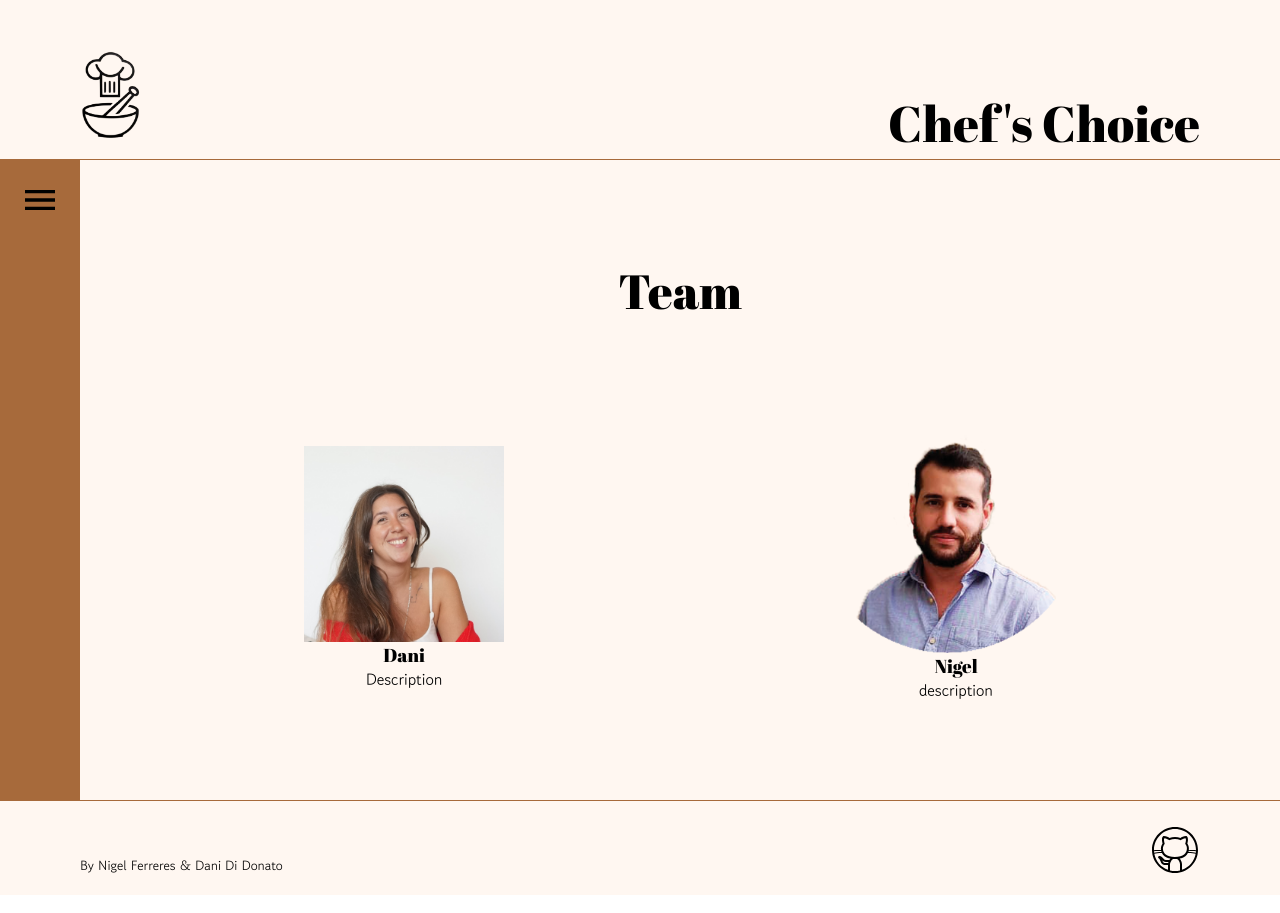
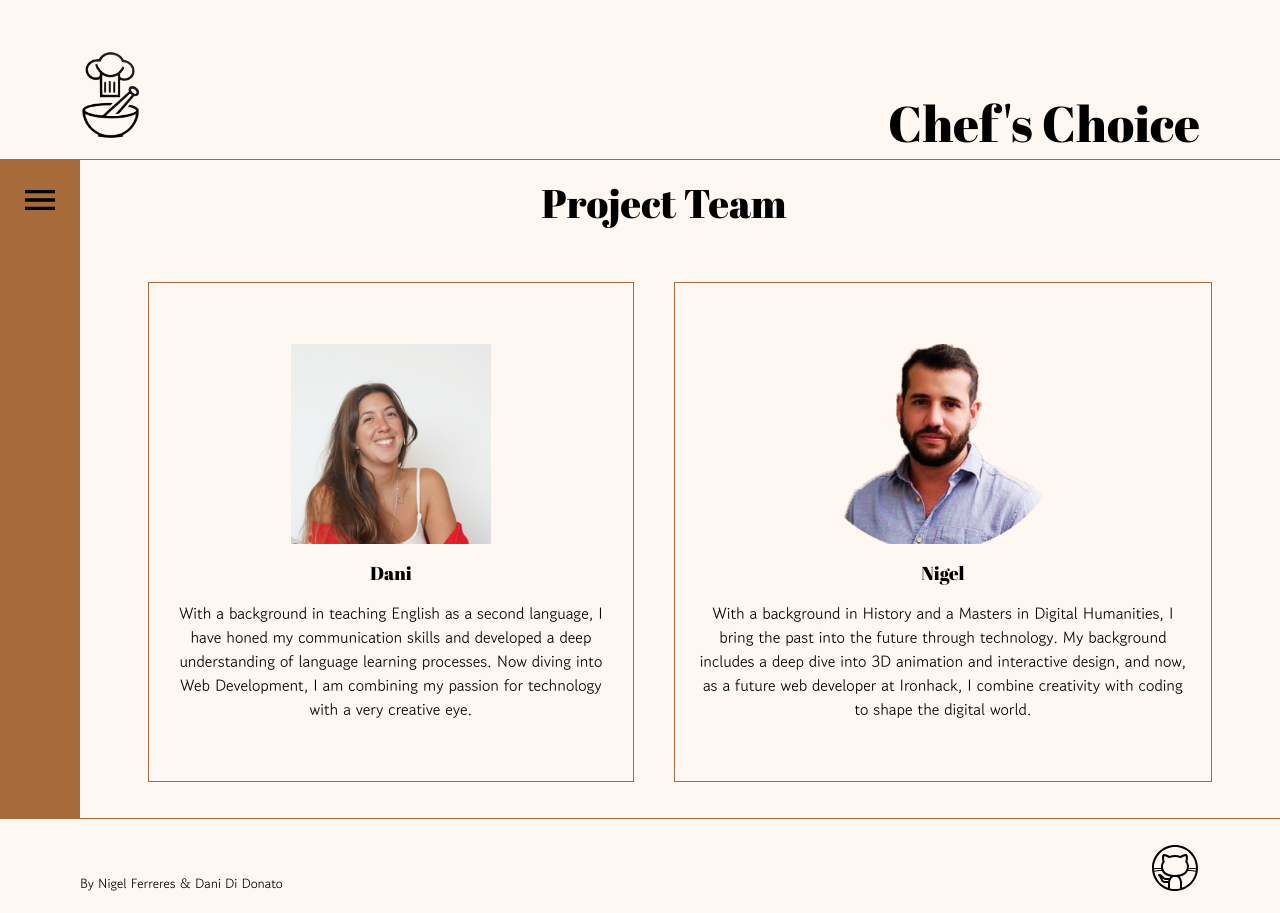
Before and after one commit to didonatodani/chefs-choice-app, a React (Vite) app: page /about in a window 1280 px wide. Built offline with nearby package versions, Linux system fonts and the light colour scheme.

Commit message:
project finished

```diff
--- a/src/App.css
+++ b/src/App.css
@@ -20,6 +20,7 @@ p, etc: font-family: "Gowun Dodum", sans-serif;
 
 .btn{
     width: 100%;
+    max-width: 600px;
     height: 26px;
     border: none;
     background-color: #a76a3b;
--- a/src/components/NewRecipe/NewRecipe.css
+++ b/src/components/NewRecipe/NewRecipe.css
@@ -25,15 +25,16 @@
 
     }
 
-    #form-btn {
+    .form-btn {
         width: 100%;
+        max-width: 600px;
         height: 26px;
         border: none;
         background-color: #a76a3b;
         color: #FFF7F1;
     }
 
-    #form-btn:hover {
+    .form-btn:hover {
         background-color: #FFF7F1;
         border: 2px #a76a3b solid;
         color: #a76a3b;
@@ -44,6 +45,9 @@
 @media (width > 650px) {
     #form{
         width: 600px;
+        .form-btn{
+            max-width:600px;
+        }
 
     }
 }
--- a/src/components/NewRecipe/NewRecipe.jsx
+++ b/src/components/NewRecipe/NewRecipe.jsx
@@ -7,6 +7,7 @@ function NewRecipe({ recipesArray, setRecipesArray }) {
   const [calories, setCalories] = useState(0);
   const [image, setImage] = useState("");
   const [servings, setServings] = useState(0);
+  const [isAdding, setIsAdding] = useState(false);
 
   const id = useId();
 
@@ -26,6 +27,12 @@ function NewRecipe({ recipesArray, setRecipesArray }) {
   }
 
   return (
+    <>
+      {!isAdding ? (
+        <button onClick={()=>{setIsAdding(!isAdding)}} className="btn">Add a recipe!</button>
+      ) : (
+        <>
+          {" "}
           <form onSubmit={handleSubmit} id="form">
             <input style={{ display: "none" }} id={id} hidden />
             <div className="form-div">
@@ -65,11 +72,15 @@ function NewRecipe({ recipesArray, setRecipesArray }) {
               />
             </div>
             <div className="form-div">
-        <button type="submit" id="form-btn">
-          Add your recipe!
+              <button type="submit" className="form-btn">
+                Submit
               </button>
             </div>
           </form>
+          <button onClick={()=>{setIsAdding(!isAdding)}} className="form-btn btn">Cancel</button>{" "}
+        </>
+      )}
+    </>
   );
 }
 
--- a/src/components/RecipesCard/RecipesCard.css
+++ b/src/components/RecipesCard/RecipesCard.css
@@ -1,11 +1,5 @@
-/* .recipe-card, .recipe-link-div{
-    width: 200px;
-    height: 300px;
-    border: 1px red solid;
-
-} */
-
 .recipe-img{
+    margin-top: 10px;
     width: 90%;
     height: 150px;
     object-fit: cover;
--- a/src/components/RecipesList/RecipesList.css
+++ b/src/components/RecipesList/RecipesList.css
@@ -21,6 +21,7 @@
             border: none;
             background-color: #a76a3b;
             color: #FFF7F1;
+            margin-top: 5px;
         }
 
         #sort-btn:hover {
@@ -28,6 +29,7 @@
             border: 2px #a76a3b solid;
             color: #a76a3b;
         }
+
     }
     .recipe-link-div{
         width: 250px;
@@ -35,7 +37,7 @@
         border: 1px #a76a3b solid;
         display: flex;
         flex-direction: column;
-        justify-content: space-around;
+        justify-content: space-between;
         align-items: center;
         margin: 20px;
         a{
@@ -45,7 +47,12 @@
         h2{
             margin-top: 15px;
         }
+        .btn-knife{
+
+            height: 45px;
+        }
     }
+
 }
 
 @media (width > 650px) {
--- a/src/components/RecipesList/RecipesList.jsx
+++ b/src/components/RecipesList/RecipesList.jsx
@@ -1,9 +1,8 @@
-
 import RecipesCard from "../RecipesCard/RecipesCard";
-//import { useState } from "react";
 import NewRecipe from "../NewRecipe/NewRecipe";
 import { Link } from "react-router-dom";
 import "./RecipesList.css";
+import deleteButton from "../../assets/delete.svg"
 
 function RecipesList({recipesArray, setRecipesArray}) {
   console.log(recipesArray)
@@ -40,7 +39,7 @@ function RecipesList({recipesArray, setRecipesArray}) {
           <Link key={recipe.id} to={`/items/${recipe.id}`}>
             <RecipesCard recipe={recipe} recipesArray={recipesArray} setRecipesArray={setRecipesArray}/>
           </Link>
-          <button onClick={() => deleteItem(recipe.id)} className="btn">X</button>
+          <button onClick={() => deleteItem(recipe.id)} className="btn btn-knife"><img src={deleteButton} alt="knife delete button" width={"30px"}/></button>
         </div>
       ))}
     </section>
--- a/src/pages/About.css
+++ b/src/pages/About.css
@@ -23,39 +23,57 @@
   display: flex;
   flex-direction: column;
   align-items: center;
+  border: 1px solid #a76a3b;
 }
 .about-member {
   display: flex;
   flex-direction: column;
+  justify-content: center;
+  align-items: center;
+  gap: 1rem;
 }
 
 #profile-nigel, #profile-dani {
   width: 100px;
+  height: auto;
+  object-fit: cover;
 }
 
-@media (width > 650px) {
-  .about-container {
-    text-align: center;
-    padding: 1rem 3rem;
-    height: auto;
-    gap: 5rem;
+@media (width > 1024px) {
+.about-container {
+
     h2 {
-      font-size: 3rem;
+      font-size: 2.5rem;
+      margin-right: 2rem;
+
     }
-    hr{
+    /* hr{
       display: none;
     }
 
+  } */
   }
   .container-responsive {
     display: flex;
     flex-direction: row;
-    justify-content: space-around;
+    justify-content: space-between;
     align-items: center;
+    .about-member{
+      height: 500px;
+      border: 1px solid #a76a3b;
+      margin: 20px;
+      padding: 20px;
+    }
+    h2 {
+      text-align: center;
+      align-items: center;
+    }
   }
 
 
   #profile-nigel, #profile-dani {
     width: 200px;
+    height: 200px;
+
   }
 }
--- a/src/pages/About.jsx
+++ b/src/pages/About.jsx
@@ -1,27 +1,36 @@
 import "./About.css";
 import profileNigel from "../assets/Nigel-profile-img.png";
-import profileDani from "../assets/dani.jpg"
+import profileDani from "../assets/dani.jpg";
 
 function About() {
   return (
     <div className="about-container">
-      <h2>Team</h2>
+      <h2>Project Team</h2>
       <div className="container-responsive">
-      <section className="about-team">
         <article className="about-member dani">
-          <img id="profile-dani"src={profileDani} alt="Profile img" />
+          <img id="profile-dani" src={profileDani} alt="Profile img" />
           <h3>Dani</h3>
-          <p>Description</p>
+          <p>
+            With a background in teaching English as a second language, I have
+            honed my communication skills and developed a deep understanding of
+            language learning processes. Now diving into Web Development, I am
+            combining my passion for technology with a very creative eye.
+          </p>{" "}
         </article>
-      </section>
-        <hr/>
-      <section className="about-team">
+
+        <hr />
+
         <article className="about-member nigel">
           <img id="profile-nigel" src={profileNigel} alt="Profile img" />
           <h3>Nigel</h3>
-          <p>description</p>
+          <p>
+            With a background in History and a Masters in Digital Humanities, I
+            bring the past into the future through technology. My background
+            includes a deep dive into 3D animation and interactive design, and
+            now, as a future web developer at Ironhack, I combine creativity
+            with coding to shape the digital world.
+          </p>
         </article>
-      </section>
       </div>
     </div>
   );
```
Also changed, not shown: src/components/RecipesCard/RecipesCard.jsx (+3 -6 lines), src/assets/delete.svg (added), 1 other file (tests, documents, lock files or other folders). Lines whose indentation alone changed are shown as unchanged.
